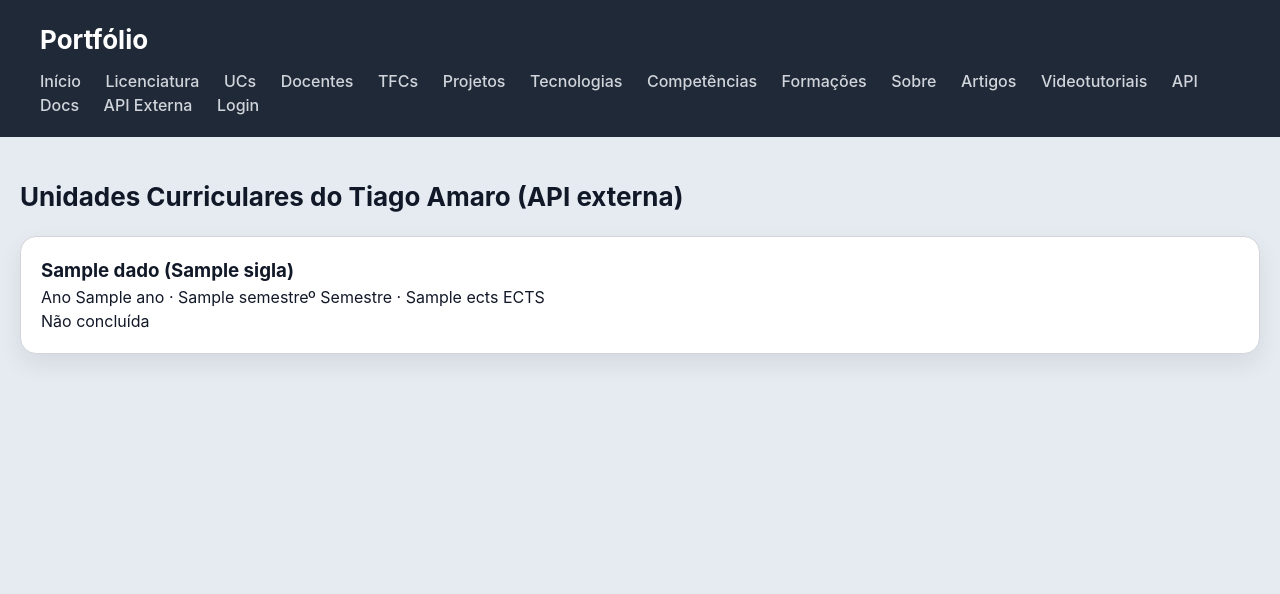
After one commit to Bruno-21900771/Bruno-a21900771, a Django app: template portfolio/templates/portfolio/api_colega.html in a window 1280 px wide. The commit adds this page. Shown: the top 594 px of the page. Run offline with Django 5.2, Linux system fonts and the light colour scheme; the template is opened without the code that fills it: most values are stand-ins (such as "Sample title", 1, 10 or a date in 2020).

Commit message:
Adiciona página que consome API RESTful de colega

```diff
--- /dev/null
+++ b/portfolio/templates/portfolio/api_colega.html
@@ -0,0 +1,20 @@
+{% extends "portfolio/base.html" %}
+{% block content %}
+<h2>Unidades Curriculares do Tiago Amaro (API externa)</h2>
+
+{% if erro %}
+    <p>Não foi possível obter dados da API do Tiago. Verifica se está no ar.</p>
+{% endif %}
+
+<section>
+    {% for uc in dados %}
+        <article>
+            <h3>{{ uc.nome }} ({{ uc.sigla }})</h3>
+            <p>Ano {{ uc.ano }} · {{ uc.semestre }}º Semestre · {{ uc.ects }} ECTS</p>
+            <p>{% if uc.concluida %}Concluída{% else %}Não concluída{% endif %}</p>
+        </article>
+    {% empty %}
+        <p>Sem dados para mostrar.</p>
+    {% endfor %}
+</section>
+{% endblock %}
--- a/portfolio/templates/portfolio/base.html
+++ b/portfolio/templates/portfolio/base.html
@@ -30,6 +30,7 @@
             <a href="{% url 'artigos_view' %}">Artigos</a>
             <a href="{% url 'videotutoriais_view' %}">Videotutoriais</a>
             <a href="/api/docs" target="_blank">API Docs</a>
+            <a href="{% url 'api_colega_view' %}">API Externa</a>
 
             {% if request.user.is_authenticated %}
                 <a href="{% url 'logout_view' %}">Logout</a>
--- a/portfolio/urls.py
+++ b/portfolio/urls.py
@@ -27,4 +27,5 @@ urlpatterns = [
     path('sobre/', views.sobre_view, name='sobre_view'),
     path('videotutoriais/', views.videotutoriais_view, name='videotutoriais_view'),
     path('api/', api.urls),
+    path('api-colega/', views.api_colega_view, name='api_colega_view'),
 ]
```
Also changed, not shown: portfolio/views.py (+18 -0 lines).
